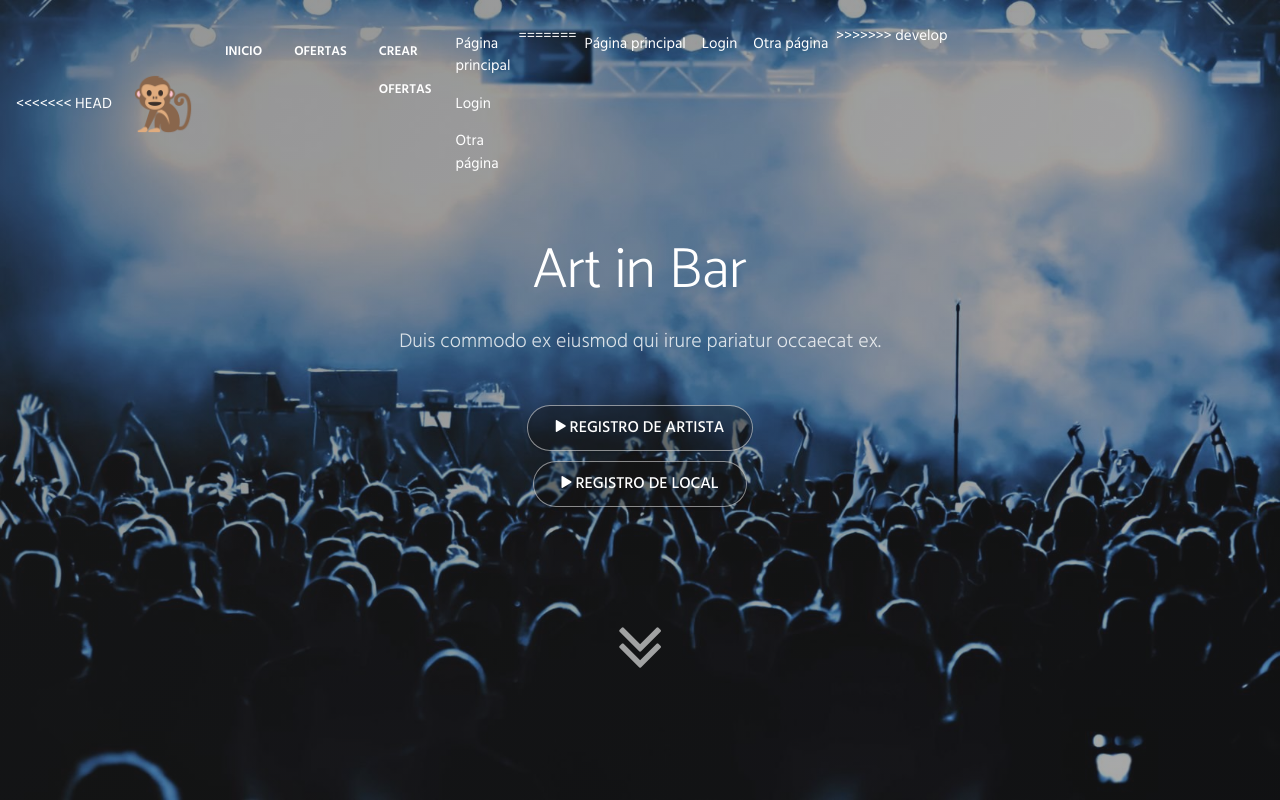
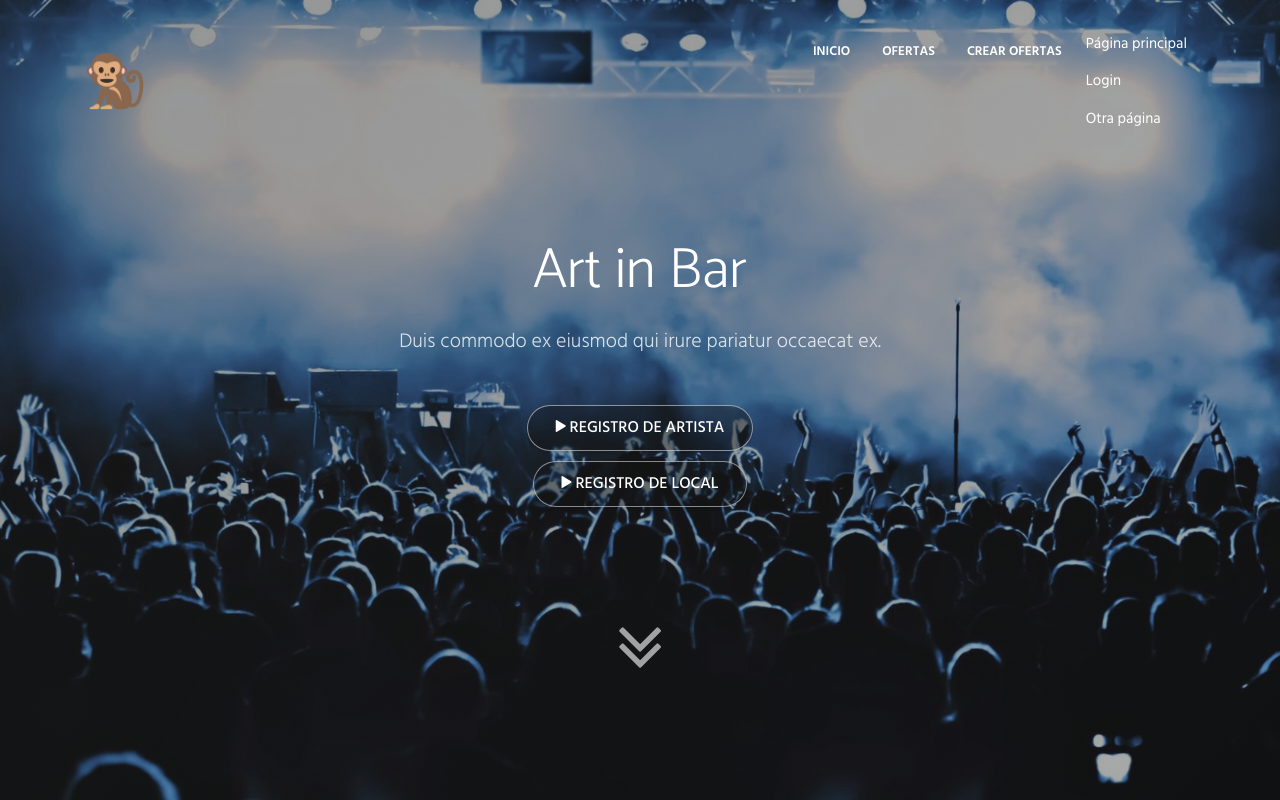
Before and after one commit to Javrd/sepp, a Django app: page /artinbar in a window 1280 px wide. Run offline with Django 3.2, Linux system fonts and the light colour scheme; some libraries are stand-ins or nearby versions.

Commit message:
Resolve conflict
Do a unresolved conflict on header.html

```diff
--- a/mvp/templates/common/header.html
+++ b/mvp/templates/common/header.html
@@ -30,7 +30,6 @@
             aria-expanded="false" aria-label="Toggle navigation">
             <span class="ion-grid"></span>
         </button>
-<<<<<<< HEAD
         <div class="container">
             <a class="navbar-brand" href="#">
                 <img src="../static/img/logo.png" class="nav-brand-logo" />
@@ -58,19 +57,6 @@
                         <a class="nav-item nav-link" href="#">Otra página</a>
                     </li>
                 </ul>
-=======
-        <div class="collapse navbar-collapse" id="navbarNavAltMarkup">
-            <div class="navbar-nav">
-                <a class="nav-item nav-link {% if request.resolver_match.url_name == 'index' %}active{% endif %}" href="/artinbar">Página principal
-                    <span class="sr-only">(actual)</span>
-                </a>
-                {% if not user.is_authenticated %}
-                    <a class="nav-item nav-link {% if request.resolver_match.url_name == 'login' %}active{% endif %}" href="/login">Login</a>
-                {% elif user.is_authenticated %}
-                    <a class="nav-item nav-link" href="/logout">Logout</a>
-                {% endif %}
-                <a class="nav-item nav-link" href="#">Otra página</a>
->>>>>>> develop
             </div>
         </div>
     </nav>
```
